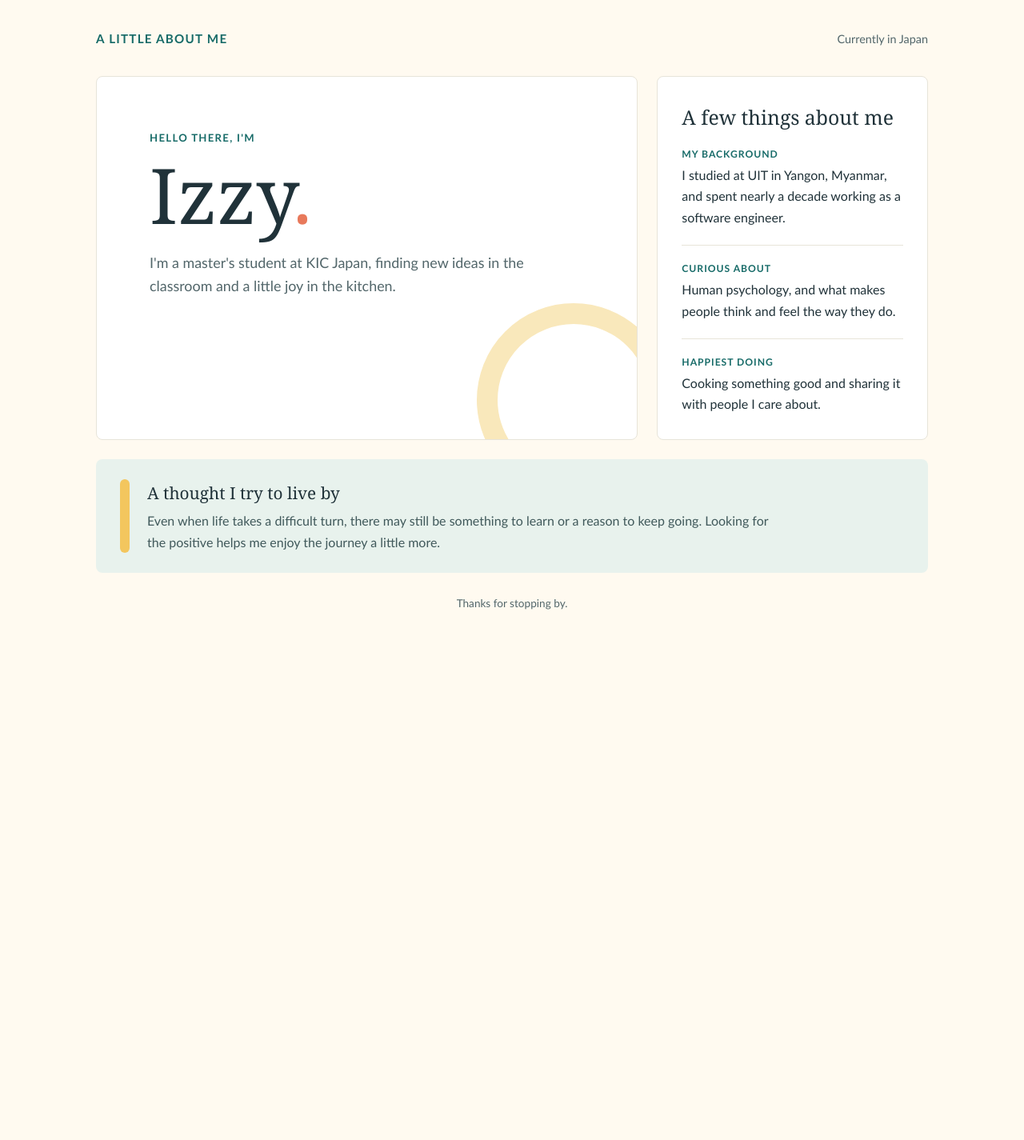
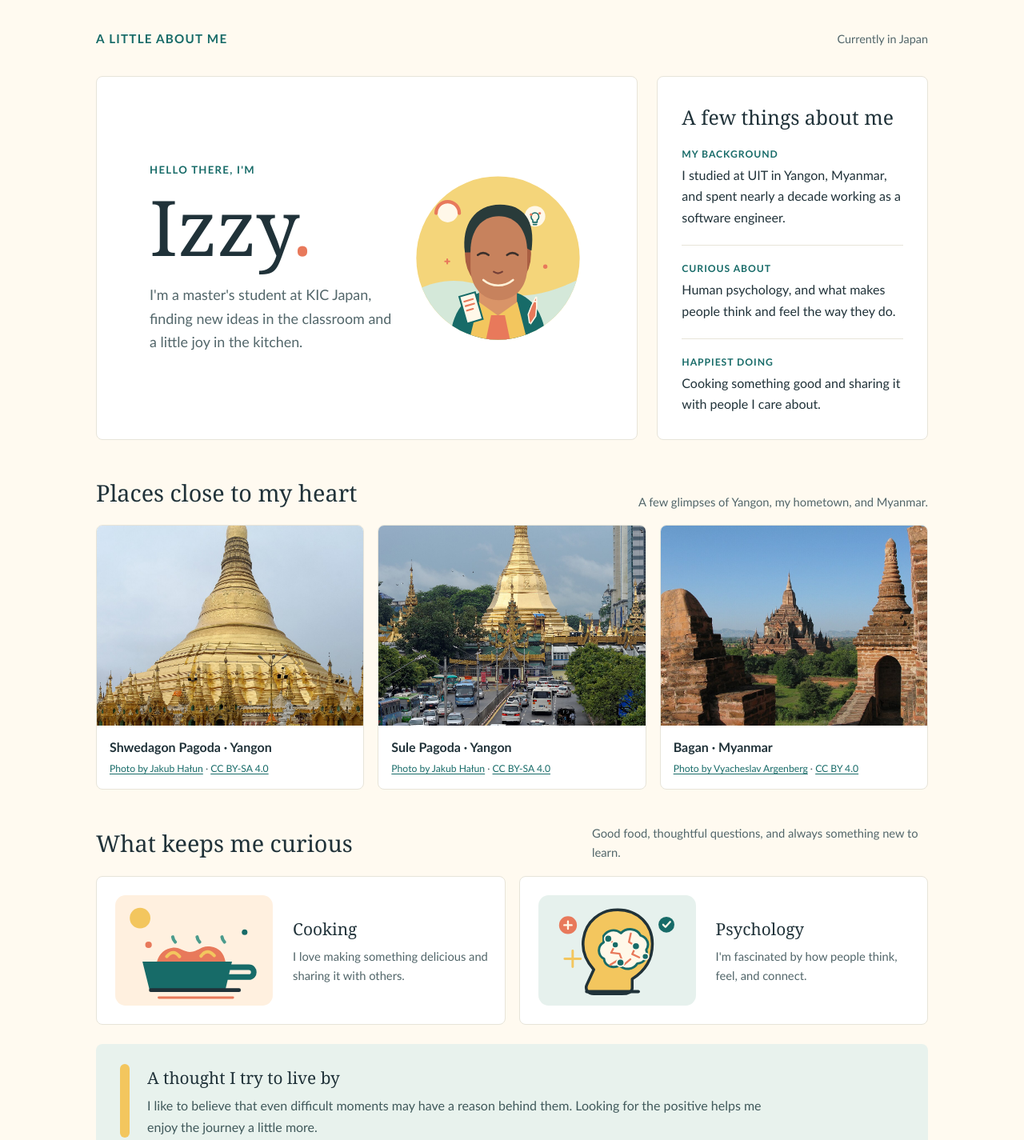
Before and after one commit to shweyamininzali/introduction, a plain HTML site: page index.html in a window 1280 px wide. Shown: the top 1425 px of the page at 80% size. Before the commit the page ends 821 px from the top, so only its background shows below. Drawn offline with Linux system fonts and the light colour scheme.

Commit message:
Add visuals to introduction page

```diff
--- a/index.html
+++ b/index.html
@@ -63,28 +63,26 @@
       align-items: stretch;
     }
 
-    .intro, .details {
+    .intro, .details, .photo-card, .interest-card {
       border: 1px solid var(--line);
       border-radius: 8px;
       background: var(--card);
     }
 
     .intro {
-      position: relative;
-      overflow: hidden;
+      display: grid;
+      grid-template-columns: minmax(0, 1fr) minmax(150px, 0.7fr);
+      align-items: center;
+      gap: 20px;
       padding: clamp(30px, 6vw, 66px);
     }
 
-    .intro::after {
-      position: absolute;
-      right: -42px;
-      bottom: -72px;
-      width: 190px;
-      height: 190px;
-      border: 26px solid #f9e8bb;
+    .profile-image {
+      display: block;
+      width: min(100%, 240px);
+      aspect-ratio: 1;
       border-radius: 50%;
-      content: "";
-      pointer-events: none;
+      justify-self: center;
     }
 
     .eyebrow {
@@ -175,6 +173,104 @@
       color: #40595b;
     }
 
+    .visual-section {
+      margin-top: 42px;
+    }
+
+    .visual-heading {
+      display: flex;
+      align-items: end;
+      justify-content: space-between;
+      gap: 18px;
+      margin-bottom: 17px;
+    }
+
+    .visual-heading h2 {
+      margin: 0;
+      font-family: Georgia, "Times New Roman", serif;
+      font-size: 1.8rem;
+      font-weight: 500;
+    }
+
+    .visual-heading p {
+      max-width: 420px;
+      margin: 0;
+      color: var(--muted);
+      font-size: 0.92rem;
+    }
+
+    .photo-grid {
+      display: grid;
+      grid-template-columns: repeat(3, minmax(0, 1fr));
+      gap: 17px;
+    }
+
+    .photo-card {
+      overflow: hidden;
+      margin: 0;
+    }
+
+    .photo-card img {
+      display: block;
+      width: 100%;
+      aspect-ratio: 4 / 3;
+      object-fit: cover;
+    }
+
+    .photo-card figcaption {
+      padding: 14px 16px 16px;
+    }
+
+    .photo-card strong {
+      display: block;
+      margin-bottom: 4px;
+      font-size: 1rem;
+    }
+
+    .photo-credit {
+      color: var(--muted);
+      font-size: 0.76rem;
+      line-height: 1.5;
+    }
+
+    .photo-credit a {
+      color: var(--teal);
+      text-underline-offset: 2px;
+    }
+
+    .interest-grid {
+      display: grid;
+      grid-template-columns: repeat(2, minmax(0, 1fr));
+      gap: 17px;
+    }
+
+    .interest-card {
+      display: grid;
+      grid-template-columns: minmax(110px, 0.85fr) minmax(0, 1fr);
+      align-items: center;
+      gap: 18px;
+      padding: 16px;
+    }
+
+    .interest-card img {
+      display: block;
+      width: 100%;
+      height: auto;
+    }
+
+    .interest-card h3 {
+      margin: 0 0 5px;
+      font-family: Georgia, "Times New Roman", serif;
+      font-size: 1.3rem;
+      font-weight: 500;
+    }
+
+    .interest-card p {
+      margin: 0;
+      color: var(--muted);
+      font-size: 0.92rem;
+    }
+
     footer {
       padding-top: 27px;
       color: var(--muted);
@@ -199,6 +295,11 @@
       .intro {
         min-height: 340px;
         padding: 35px 27px;
+        grid-template-columns: 1fr;
+      }
+
+      .profile-image {
+        width: 175px;
       }
 
       h1 {
@@ -213,6 +314,31 @@
         gap: 15px;
         padding: 22px;
       }
+
+      .visual-heading {
+        align-items: start;
+        flex-direction: column;
+        gap: 4px;
+      }
+
+      .photo-grid {
+        grid-template-columns: repeat(2, minmax(0, 1fr));
+      }
+
+      .interest-grid {
+        grid-template-columns: 1fr;
+      }
+    }
+
+    @media (max-width: 460px) {
+      .photo-grid {
+        grid-template-columns: 1fr;
+      }
+
+      .interest-card {
+        grid-template-columns: 110px minmax(0, 1fr);
+        gap: 12px;
+      }
     }
   </style>
 </head>
@@ -225,9 +351,12 @@
 
     <main>
       <section class="intro" aria-labelledby="page-title">
-        <p class="eyebrow">Hello there, I'm</p>
-        <h1 id="page-title">Izzy<span>.</span></h1>
-        <p class="lead">I'm a master's student at KIC Japan, finding new ideas in the classroom and a little joy in the kitchen.</p>
+        <div>
+          <p class="eyebrow">Hello there, I'm</p>
+          <h1 id="page-title">Izzy<span>.</span></h1>
+          <p class="lead">I'm a master's student at KIC Japan, finding new ideas in the classroom and a little joy in the kitchen.</p>
+        </div>
+        <img class="profile-image" src="images/izzy-profile.svg" alt="Animated illustration of Izzy, a student who enjoys cooking and learning about psychology">
       </section>
 
       <aside class="details" aria-labelledby="more-title">
@@ -247,11 +376,64 @@
       </aside>
     </main>
 
+    <section class="visual-section" aria-labelledby="places-title">
+      <div class="visual-heading">
+        <h2 id="places-title">Places close to my heart</h2>
+        <p>A few glimpses of Yangon, my hometown, and Myanmar.</p>
+      </div>
+      <div class="photo-grid">
+        <figure class="photo-card">
+          <img src="images/shwedagon.jpg" alt="Golden Shwedagon Pagoda rising above Yangon" loading="lazy">
+          <figcaption>
+            <strong>Shwedagon Pagoda · Yangon</strong>
+            <div class="photo-credit"><a href="https://commons.wikimedia.org/wiki/File:20160813_Shwedagon_Pagoda_9949_DxO.jpg">Photo by Jakub Hałun</a> · <a href="https://creativecommons.org/licenses/by-sa/4.0/">CC BY-SA 4.0</a></div>
+          </figcaption>
+        </figure>
+        <figure class="photo-card">
+          <img src="images/sule.jpg" alt="Sule Pagoda in the center of downtown Yangon" loading="lazy">
+          <figcaption>
+            <strong>Sule Pagoda · Yangon</strong>
+            <div class="photo-credit"><a href="https://commons.wikimedia.org/wiki/File:20160815_Sule_Pagoda_Yangon_0307.jpg">Photo by Jakub Hałun</a> · <a href="https://creativecommons.org/licenses/by-sa/4.0/">CC BY-SA 4.0</a></div>
+          </figcaption>
+        </figure>
+        <figure class="photo-card">
+          <img src="images/bagan.jpg" alt="Ancient temples and stupas spread across the Bagan plain in Myanmar" loading="lazy">
+          <figcaption>
+            <strong>Bagan · Myanmar</strong>
+            <div class="photo-credit"><a href="https://commons.wikimedia.org/wiki/File:Bagan,_Myanmar,_Htilominlo_Temple_and_other_Buddhist_stupas_in_Bagan_plain.jpg">Photo by Vyacheslav Argenberg</a> · <a href="https://creativecommons.org/licenses/by/4.0/">CC BY 4.0</a></div>
+          </figcaption>
+        </figure>
+      </div>
+    </section>
+
+    <section class="visual-section" aria-labelledby="interests-title">
+      <div class="visual-heading">
+        <h2 id="interests-title">What keeps me curious</h2>
+        <p>Good food, thoughtful questions, and always something new to learn.</p>
+      </div>
+      <div class="interest-grid">
+        <article class="interest-card">
+          <img src="images/cooking.svg" alt="Animated illustration of a bubbling pot with steam">
+          <div>
+            <h3>Cooking</h3>
+            <p>I love making something delicious and sharing it with others.</p>
+          </div>
+        </article>
+        <article class="interest-card">
+          <img src="images/psychology.svg" alt="Animated illustration of a head profile with connected ideas">
+          <div>
+            <h3>Psychology</h3>
+            <p>I'm fascinated by how people think, feel, and connect.</p>
+          </div>
+        </article>
+      </div>
+    </section>
+
     <section class="note" aria-labelledby="outlook-title">
       <div class="note-mark" aria-hidden="true"></div>
       <div>
         <h2 id="outlook-title">A thought I try to live by</h2>
-        <p>Even when life takes a difficult turn, there may still be something to learn or a reason to keep going. Looking for the positive helps me enjoy the journey a little more.</p>
+        <p>I like to believe that even difficult moments may have a reason behind them. Looking for the positive helps me enjoy the journey a little more.</p>
       </div>
     </section>
 
```
Also changed, not shown: images/bagan.jpg (added), images/cooking.svg (added), images/izzy-profile.svg (added), images/psychology.svg (added), images/shwedagon.jpg (added), images/sule.jpg (added).
